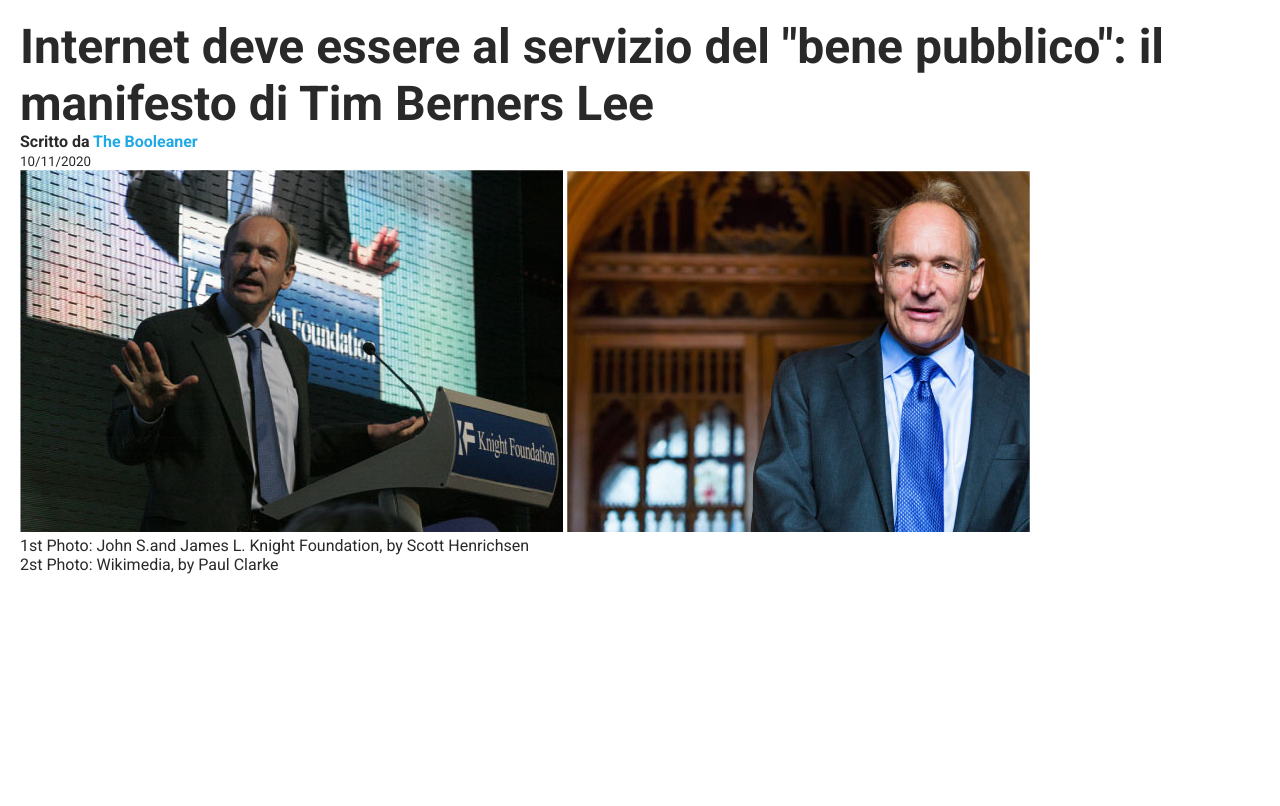
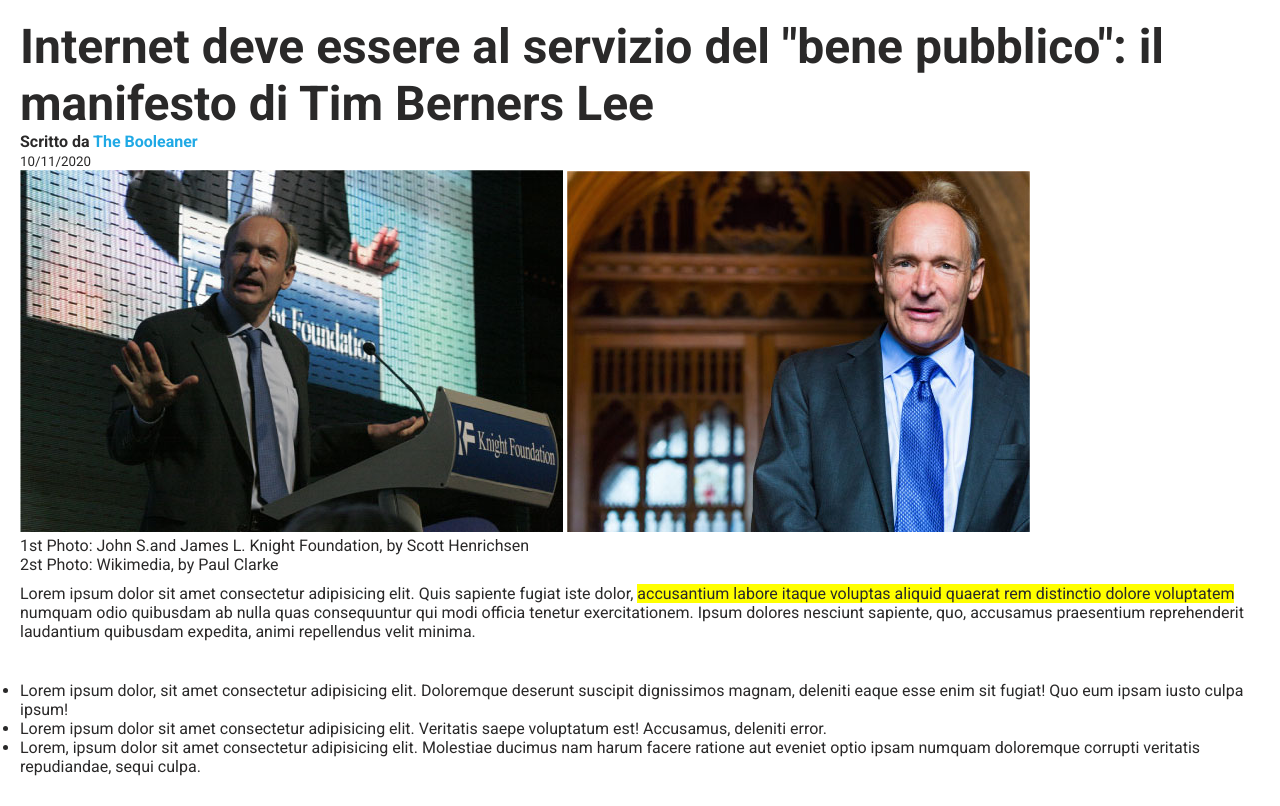
Before and after one commit to Lucia994/html-css-booleaner, a plain HTML site: page index.html in a window 1280 px wide. Shown: the part 142-948 px from the top of the page. Before the commit the page ends 800 px from the top, so only its background shows below. Drawn offline with Linux system fonts and the light colour scheme.

Commit message:
Created first paragraph and bullet list

```diff
--- a/css/style.css
+++ b/css/style.css
@@ -53,3 +53,12 @@ header {
 .text-grey{
     color: #818181;
 }
+
+/* spaziature*/
+.p-10{
+    padding: 10px;
+}
+
+article p, article table, article ul {
+    padding: 10px 0px;
+}
--- a/index.html
+++ b/index.html
@@ -42,6 +42,15 @@
             <figcaption>1st Photo: John S.and James L. Knight Foundation, by Scott Henrichsen <br>
                 2st Photo: Wikimedia, by Paul Clarke </figcaption>
           </figure>
+          <p>
+            Lorem ipsum dolor sit amet consectetur adipisicing elit. Quis sapiente fugiat iste dolor, <span class="highlight"> accusantium labore itaque voluptas aliquid quaerat rem distinctio dolore voluptatem </span> numquam odio quibusdam ab nulla quas consequuntur qui modi officia tenetur exercitationem. Ipsum dolores nesciunt sapiente, quo, accusamus praesentium reprehenderit laudantium quibusdam expedita, animi repellendus velit minima.
+          </p>
+          <p>
+            <ul>
+                <li>Lorem ipsum dolor, sit amet consectetur adipisicing elit. Doloremque deserunt suscipit dignissimos magnam, deleniti eaque esse enim sit fugiat! Quo eum ipsam iusto culpa ipsum!</li>
+                <li>Lorem ipsum dolor sit amet consectetur adipisicing elit. Veritatis saepe voluptatum est! Accusamus, deleniti error.</li>
+                <li>Lorem, ipsum dolor sit amet consectetur adipisicing elit. Molestiae ducimus nam harum facere ratione aut eveniet optio ipsam numquam doloremque corrupti veritatis repudiandae, sequi culpa.</li>
+            </ul>
 
 <body>
 
```
